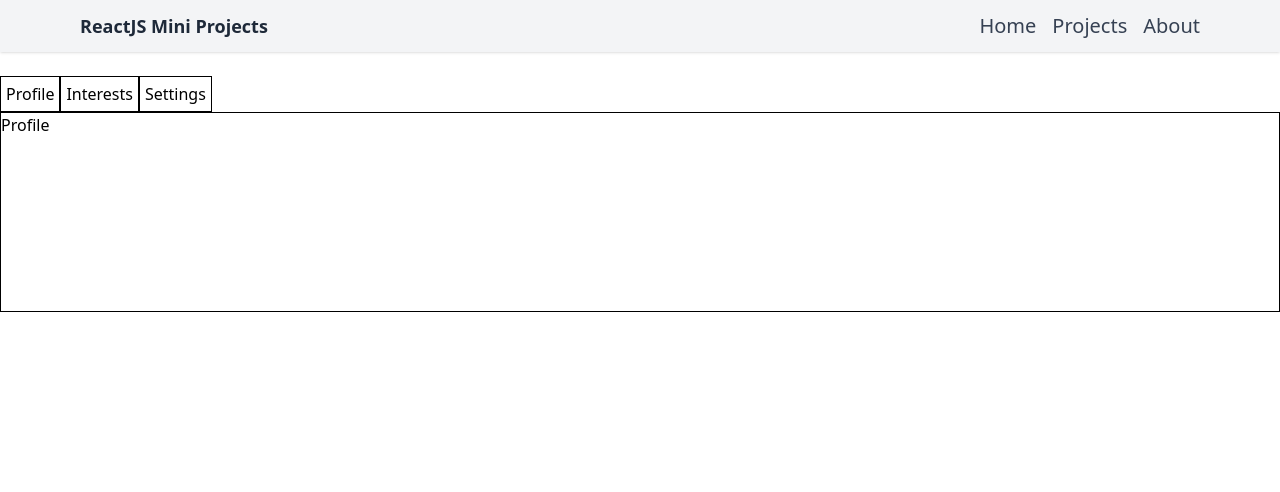
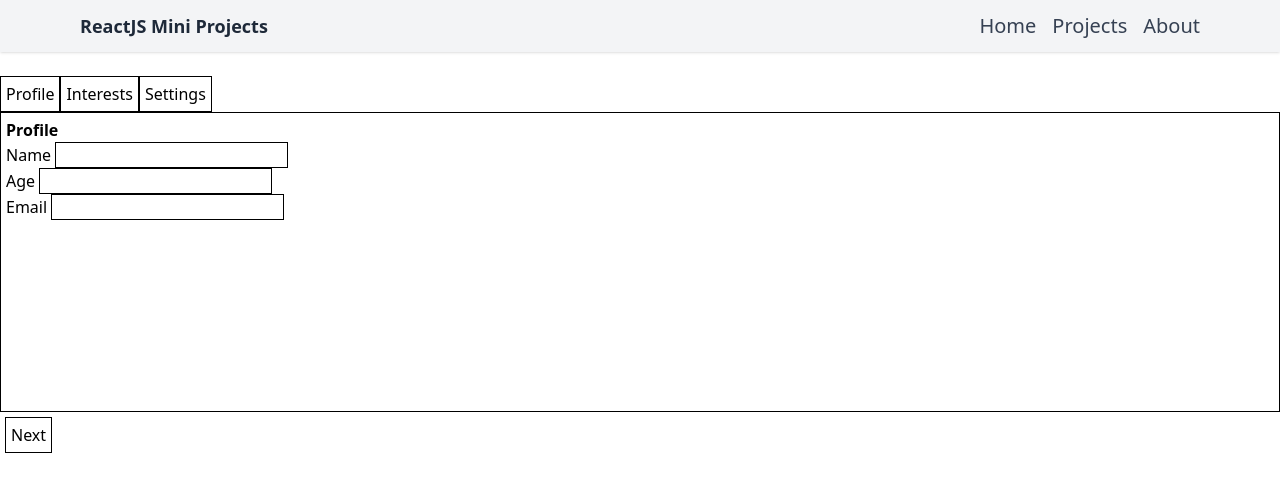
Before and after one commit to GopalKotimani/the-react-journey, a React (Vite) app: page /projects/tabformbuild in a window 1280 px wide. Shown: the top 492 px of the page. Built offline with nearby package versions, Linux system fonts and the light colour scheme.

Commit message:
Pagination Component

```diff
--- a/src/App.jsx
+++ b/src/App.jsx
@@ -5,6 +5,7 @@ import ProjectDetails from './pages/ProjectDetails'
 import ModalComponent from './problems/ModalComponent/ModalComponent'
 import TodoApp from './problems/TodoApp/TodoApp'
 import TabForm from './problems/TabFormBuild/TabForm'
+import Pagination from './problems/Pagination/Pagination'
 
 function App() {
   return (
@@ -17,6 +18,7 @@ function App() {
           <Route path="/projects/modalcomponent" element={<ModalComponent />} />
           <Route path="/projects/todoapp" element={<TodoApp />} />
           <Route path="/projects/tabformbuild" element={<TabForm />} />
+          <Route path="/projects/pagination" element={<Pagination />} />
         </Routes>
       </div>
     </Router>
--- /dev/null
+++ b/src/problems/Pagination/Pagination.jsx
@@ -0,0 +1,73 @@
+import React, { useEffect, useState } from 'react'
+import "./styles.css"
+
+const Pagination = () => {
+    const [products, setProducts] = useState([]);
+    const [currentPage, setCurrentPage] = useState(0);
+
+    const PAGE_SIZE = 10;
+    //Call the api for prodects
+    const fetchData = async () => {
+        const jsonData = await fetch("https://dummyjson.com/products?limit=500");
+        const res = await jsonData.json();
+        console.log(res);
+        setProducts(res.products);
+    }
+
+    useEffect(() => {
+        fetchData();
+    }, []);
+    const handlePageSize = (n) => {
+        setCurrentPage(n);
+    }
+    const handlePrevPage = () => {
+        setCurrentPage(prev=> prev-1);
+    }
+    const handleNextPage = () => {
+        setCurrentPage(prev=> prev+1);
+    }
+
+    const totalProduct = products.length;
+    const noOfPages = Math.ceil(totalProduct / PAGE_SIZE);
+    const start = currentPage * PAGE_SIZE;
+    const end = start + PAGE_SIZE;
+
+    const ProductCard = ({ image, title }) => {
+        return (
+            <div className='product-card'>
+                <img className="product-img" src={image} alt={title} />
+                <span>{title}</span>
+            </div>
+        )
+    }
+
+    return (!products.length ? "No Products found" :
+        (
+            <div>
+                <div>
+                    <h1 className='heading'>
+                        Pagination Project
+                    </h1>
+                </div>
+
+                <div className='page-number-container'>
+                    <button disabled={currentPage === 0} className='page-number' onClick={()=> handlePrevPage()}>Prev</button>
+                    {[...Array(noOfPages).keys()].map((n) => (
+                        <button className={'page-number '+ (n === currentPage ? 'active' : "")} onClick={() => handlePageSize(n)} key={n}>{n}</button>
+                    ))}
+                    <button disabled={currentPage === noOfPages-1} className='page-number' onClick={() => handleNextPage()}>Next</button>
+                </div>
+
+                <div className='product-container'>
+                    {
+                        products.slice(start, end).map((p) => (
+                            <ProductCard key={p.id} image={p.thumbnail} title={p.title} />
+                        ))
+                    }
+                </div>
+            </div>
+        )
+    )
+}
+
+export default Pagination
--- /dev/null
+++ b/src/problems/Pagination/styles.css
@@ -0,0 +1,39 @@
+.heading{
+    color: red;
+    font-size: large;
+    font-weight: bold;
+    text-align: center;
+}
+.product-container{
+    display: flex;
+    flex-wrap: wrap;
+    padding: 5px;
+    margin: 5px;
+}
+.product-img{
+    height: 200px;
+    width: 200px;
+}
+.product-card{
+    padding: 5px;
+    margin: 15px;
+    border: 1px solid black;
+    display: flex;
+    flex-wrap: wrap;
+    height: 250px;
+    width: 210px;
+}
+.page-number{
+    padding: 5px;
+    margin: 2px;
+    border: 1px solid black;
+    cursor: pointer;
+}
+.page-number-container{
+    text-align: center;
+    padding-top: 5px;
+    margin-top: 5px;
+}
+.active{
+    background-color: aqua;
+}
--- a/src/problems/TabFormBuild/TabForm.jsx
+++ b/src/problems/TabFormBuild/TabForm.jsx
@@ -6,34 +6,98 @@ import Settings from "./components/Settings";
 
 const TabForm = () => {
     const [activeTab, setActiveTab] = useState(0);
+    const [error, setError] = useState({});
+    const [data, setData] = useState({
+        name: "",
+        age: "",
+        email: "",
+        interests: ["coding", "music", "sports"],
+        settings: { theme: "dark" },
+    });
 
     const tabsList = [
         {
             name: "Profile",
-            component: Profile
+            component: Profile,
+            validate: () => {
+                const errs = {};
+                if (!data.name || data.name.length < 2) {
+                    errs.name = "Name is not valid";
+                }
+                if (!data.age || data.age < 18) {
+                    errs.age = "Age is not valid";
+                }
+                if (!data.email || data.email.length < 2) {
+                    errs.email = "Email is not valid";
+                }
+                setError(errs);
+                return (errs.name || errs.age || errs.email) ? false : true;
+            }
         },
         {
             name: "Interests",
-            component: Interests
+            component: Interests,
+            validate: () => {
+                const errs = {};
+                if (data.interests.length === 0) {
+                    errs.interests = "Select atleast one interest";
+                }
+                setError(errs);
+                return !errs.interests;
+            }
         },
         {
             name: "Settings",
-            component: Settings
+            component: Settings,
+            validate: () => {
+                return true;
+            }
         }
     ]
 
     const AtiveTab = tabsList[activeTab].component;
 
+    const handlePrev = () => {
+        if (tabsList[activeTab].validate()) {
+            setActiveTab((prev) => prev - 1);
+        }
+    }
+    const handleNext = () => {
+        const isValid = tabsList[activeTab].validate();
+        if (isValid) {
+            setActiveTab(prev => prev + 1);
+        }
+    };
+    const handleSubmit = () => {
+        if (tabsList[activeTab].validate()) {
+            console.log(data);
+        }
+    }
+
     return (
         <div>
             <div className="tabs-container">
                 {tabsList.map((tab, index) => (
-                    <div key={index} className="tabs" onClick={() => setActiveTab(index)}>{tab.name}</div>
+                    <div key={index} className="tabs"
+                        onClick={() => {
+                            if (tabsList[activeTab].validate()) {
+                                setActiveTab(index)
+                            }
+                        }
+                        }
+                    >
+                        {tab.name}
+                    </div>
                 ))}
             </div>
 
             <div className="tabs-content">
-                <AtiveTab />
+                <AtiveTab data={data} setData={setData} error={error} />
+            </div>
+            <div>
+                {activeTab > 0 && <button className="prev" onClick={handlePrev}>Prev</button>}
+                {activeTab < tabsList.length - 1 && <button className="next" onClick={handleNext}>Next</button>}
+                {activeTab === tabsList.length - 1 && <button className="submit" onClick={handleSubmit}>Submit</button>}
             </div>
 
         </div>
--- a/src/problems/TabFormBuild/components/Interests.jsx
+++ b/src/problems/TabFormBuild/components/Interests.jsx
@@ -1,8 +1,41 @@
 import React from 'react'
 
-const Interests = () => {
+const Interests = ({ data, setData, error }) => {
+  console.log(error);
+  const { interests } = data;
+  const handleChange = (e) => {
+    setData(prevState => ({
+      ...prevState,
+      interests: e.target.checked
+      ? [...prevState.interests, e.target.name]
+      : prevState.interests.filter(
+        (i) => i!== e.target.name),
+    }))
+  }
   return (
-    <div>Interests</div>
+    <div>
+      <h1 className='font-bold'>Interests</h1>
+      <div>
+        <label>
+          <input type="checkbox" name="coding" checked={interests.includes("coding")} onChange={handleChange}/>
+          Coding
+        </label>
+      </div>
+      <div>
+        <label>
+          <input type="checkbox" name="sports" checked={interests.includes("sports")} onChange={handleChange}/>
+          Sports
+        </label>
+      </div>
+      <div>
+        <label>
+          <input type="checkbox" name="music" checked={interests.includes("music")} onChange={handleChange}/>
+          Music
+        </label>
+      </div>
+      {error.interests && <span className="error">{error.interests}</span>}
+
+    </div>
   )
 }
 
--- a/src/problems/TabFormBuild/components/Profile.jsx
+++ b/src/problems/TabFormBuild/components/Profile.jsx
@@ -1,7 +1,34 @@
-const Profile = () => {
-return (
-    <div className="">Profile</div>
-)
+const Profile = ({ data, setData, error }) => {
+    console.log(error)
+    const { name, age, email } = data;
+
+    const handleChange = (e, item) => {
+        setData(prevState => ({
+            ...prevState,
+            [item]: e.target.value,
+        }));
+    }
+    return (
+        <div>
+            <h1 className="font-bold">Profile</h1>
+            <div>
+                <label>Name </label>
+                <input className="border border-black-50" type="text" value={name} onChange={(e) => handleChange(e, "name")}/>
+            </div>
+            {error && <span className="error">{error.name}</span>}
+            <div>
+                <label>Age </label>
+                <input className="border border-black-50" type="number" value={age} onChange={(e) => handleChange(e, "age")} />
+            </div>
+            {error && <span className="error">{error.age}</span>}
+            <div>
+                <label>Email </label>
+                <input className="border border-black-50" type="text" value={email} onChange={(e) => handleChange(e, "email")} />
+            </div>
+            {error && <span className="error">{error.email}</span>}
+
+        </div>
+    )
 }
 
 export default Profile;
--- a/src/problems/TabFormBuild/components/Settings.jsx
+++ b/src/problems/TabFormBuild/components/Settings.jsx
@@ -1,8 +1,32 @@
 import React from 'react'
 
-const Settings = () => {
+const Settings = ({ data, setData }) => {
+  const { settings } = data;
+  const handleChange = (e) => {
+    setData(prevState => ({
+      ...prevState,
+      settings: {
+        ...prevState.settings,
+        theme: e.target.value
+      }
+    }));
+  }
   return (
-    <div>Settings</div>
+    <div>
+      <h1 className='font-bold'>Settings</h1>
+      <div>
+        <label>
+          <input type='radio' name="theme" value="dark" checked={settings.theme === "dark"} onChange={handleChange} />
+          Dark
+        </label>
+      </div>
+      <div>
+        <label>
+          <input type='radio' name="theme" value="light" checked={settings.theme === 'light'} onChange={handleChange} />
+          Light
+        </label>
+      </div>
+    </div>
   )
 }
 
--- a/src/problems/TabFormBuild/styles.css
+++ b/src/problems/TabFormBuild/styles.css
@@ -6,9 +6,20 @@ display: flex;
 .tabs{
     border: 1px solid black;
     padding: 5px;
+    cursor: pointer;
 }
 
-.tabs-content{
-    height: 200px;
+.tabs-content {
+    padding: 5px;
+    height: 300px;
     border: 1px solid black;
+    display: flex;
 }
+.submit, .next, .prev{
+    border: 1px solid black;
+    padding: 5px;
+    margin: 5px;
+}
+.error{
+    color: red;
+}
```
